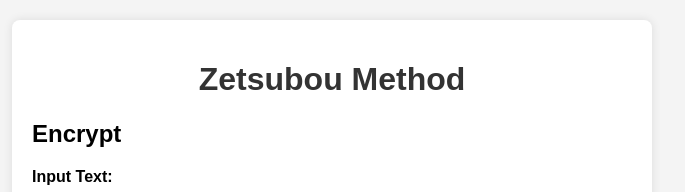
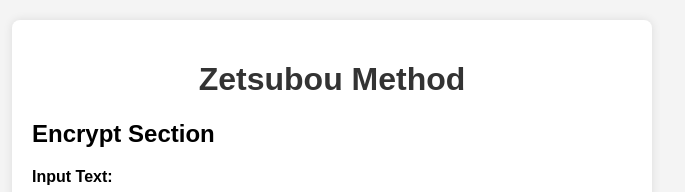
Before and after one commit to WhyJack21K/ZetsubouMethod, a plain HTML site: page index.html in a window 1280 px wide. Shown: the top 192 px of the page, without its empty margins (308-993 px from the left). Drawn offline with Linux system fonts and the light colour scheme.

Commit message:
Update index.html

```diff
--- a/index.html
+++ b/index.html
@@ -58,7 +58,7 @@
         <h1>Zetsubou Method</h1>
 
         <div class="section" id="encrypt-section">
-            <h2>Encrypt</h2>
+            <h2>Encrypt Section</h2>
             <label for="encrypt-input">Input Text:</label>
             <textarea id="encrypt-input" rows="3"></textarea>
 
```
